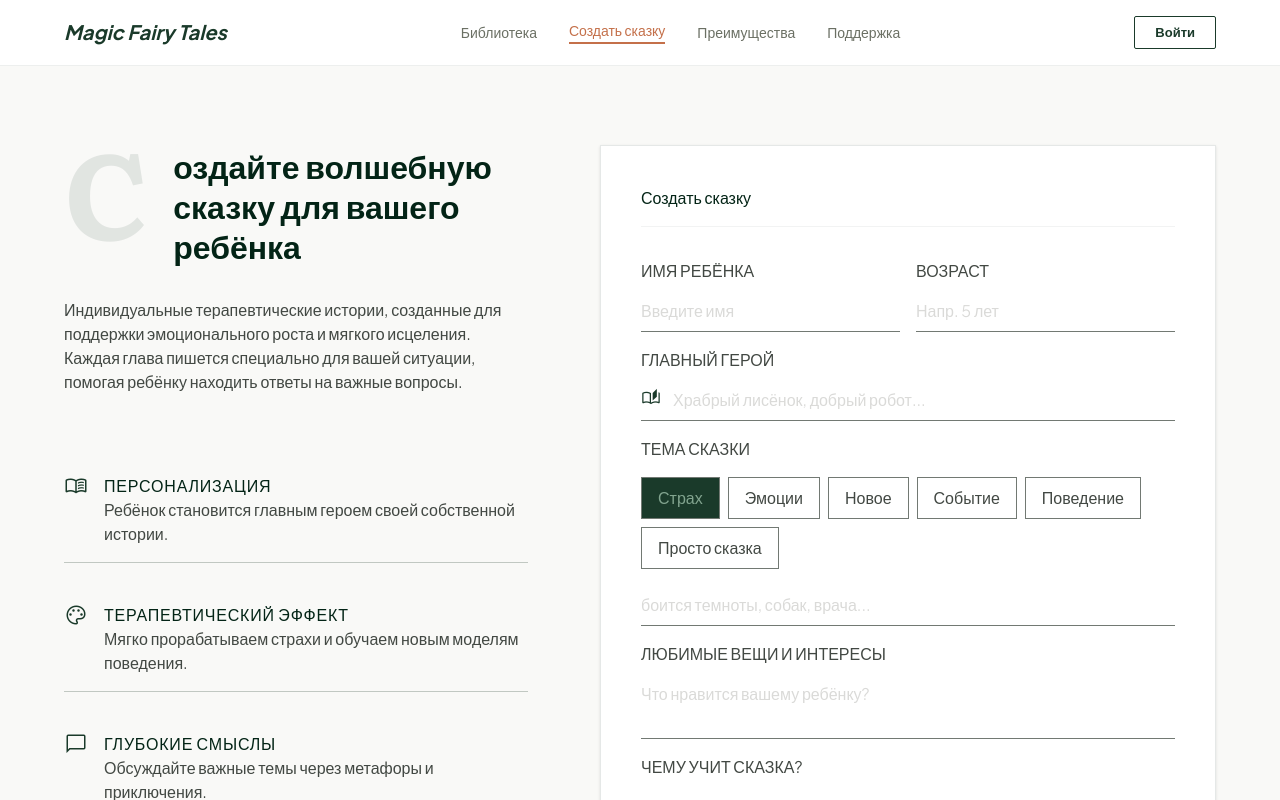
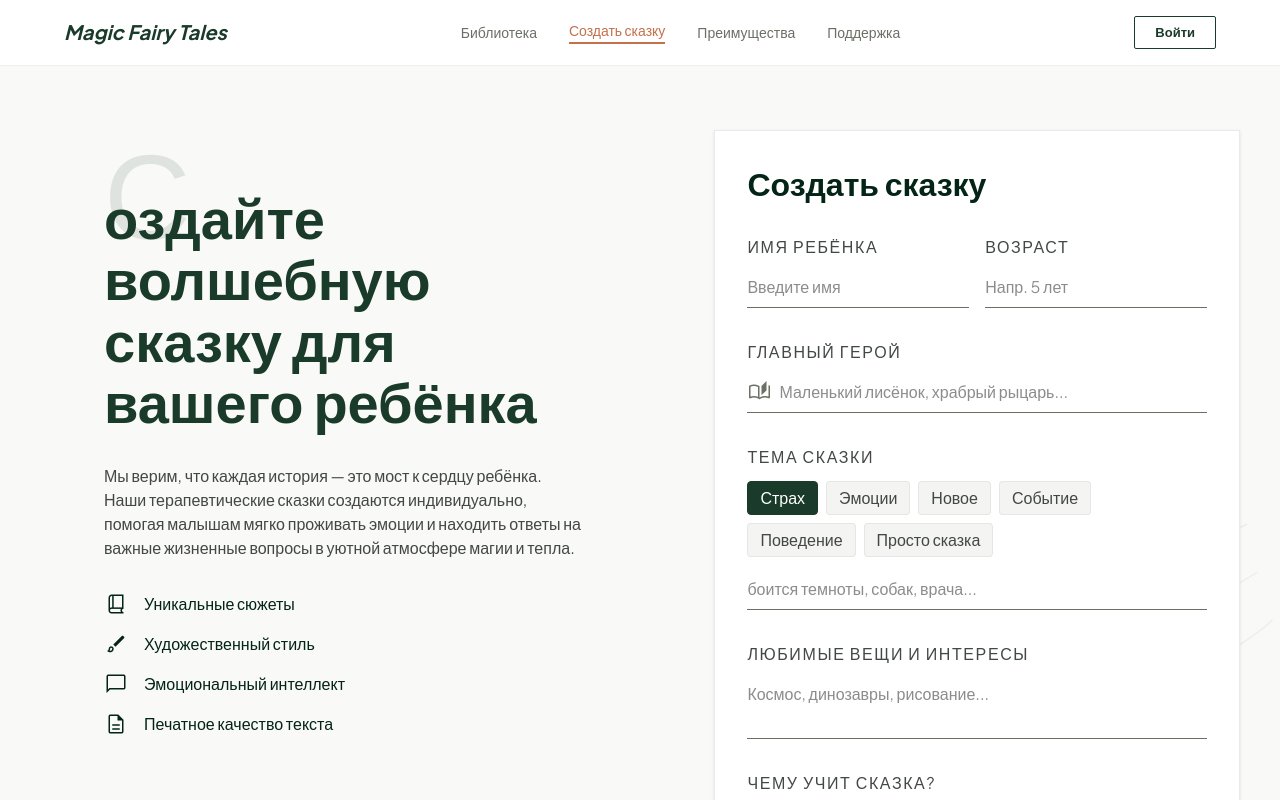
Before and after one commit to GavrilovIgor/fairy-tale-app, a Next.js app: page / in a window 1280 px wide. Shown: the top 800 px of the page. Built offline with nearby package versions, Linux system fonts and the light colour scheme.

Commit message:
auto-sync 2026-05-15 14:26

```diff
--- a/app/page.tsx
+++ b/app/page.tsx
@@ -275,188 +275,195 @@ function CreateForm({onGenerate,isLoading}:{onGenerate:(f:FormData)=>Promise<voi
     setForm(rf); await onGenerate(rf)
   }
 
-  // Exact Stitch input class
-  const inp = "bg-transparent border-t-0 border-x-0 border-b border-outline text-on-surface font-body-md py-2 px-0 placeholder:text-surface-dim transition-colors w-full focus:outline-none focus:border-primary"
+  // Exact Stitch input class from code.html
+  const inp = "bg-transparent border-0 border-b border-[#6b7064] focus:ring-0 focus:border-[#1a3a2a] transition-colors py-2 px-0 w-full focus:outline-none"
+
+  const FEATURES = [
+    ['book_2',      'Уникальные сюжеты'],
+    ['brush',       'Художественный стиль'],
+    ['chat_bubble', 'Эмоциональный интеллект'],
+    ['description', 'Печатное качество текста'],
+  ]
+
+  const CHIP_TYPES = [
+    {id:'fear'       as SituationType, label:'Страх'},
+    {id:'emotion'    as SituationType, label:'Эмоции'},
+    {id:'adaptation' as SituationType, label:'Новое'},
+    {id:'preparation'as SituationType, label:'Событие'},
+    {id:'behavior'   as SituationType, label:'Поведение'},
+    {id:'fun'        as SituationType, label:'Просто сказка'},
+  ]
 
   return (
     <>
-      {/* ── DESKTOP — exact Stitch HTML structure ── */}
-      <main className="hidden md:flex flex-col md:flex-row min-h-screen relative overflow-hidden bg-background">
+      {/* ── DESKTOP — exact code.html structure ── */}
+      <div className="hidden md:block relative">
+        {/* Botanical overlay */}
+        <div className="absolute inset-0 botanical-bg z-0" aria-hidden />
 
-        {/* LEFT COLUMN — exact Stitch */}
-        <section className="w-full md:w-[45%] px-edge-margin-mobile md:pl-edge-margin-desktop md:pr-12 pt-stack-xl pb-stack-xl flex flex-col justify-start z-10">
-          <div className="max-w-xl">
+        <div className="max-w-container-max mx-auto px-edge-margin-desktop py-stack-xl relative z-10">
+          <div className="grid grid-cols-1 lg:grid-cols-[45%_55%] gap-stack-xl items-start">
 
-            {/* Drop cap + heading — exact Stitch split */}
-            <div className="mb-stack-lg" style={{overflow:'hidden'}}>
-              <span style={{
-                float:'left',fontFamily:'Literata, serif',fontSize:120,
-                lineHeight:'100px',paddingRight:24,paddingTop:8,
-                color:'#032416',fontWeight:700,opacity:0.09,
-                userSelect:'none',pointerEvents:'none'
-              }} aria-hidden>С</span>
-              <h1 className="font-headline-lg text-headline-lg text-primary pt-4">
+            {/* LEFT COLUMN — exact code.html */}
+            <div className="flex flex-col">
+              <div className="mb-stack-lg">
+                {/* Drop cap: block, text-[120px], then heading with -mt-16 — exact Stitch */}
+                <span className="font-lora text-[120px] leading-none text-primary/10 select-none block">С</span>
+                <h1 className="font-lora font-bold text-[56px] leading-[1.1] text-[#1a3a2a] -mt-16">
                   оздайте волшебную сказку для вашего ребёнка
                 </h1>
               </div>
 
-            <p className="font-body-lg text-body-lg text-on-surface-variant mb-stack-xl">
-              Индивидуальные терапевтические истории, созданные для поддержки эмоционального роста и мягкого исцеления. Каждая глава пишется специально для вашей ситуации, помогая ребёнку находить ответы на важные вопросы.
+              <p className="font-body-lg text-body-lg text-on-surface-variant mb-stack-lg max-w-[540px]">
+                Мы верим, что каждая история — это мост к сердцу ребёнка. Наши терапевтические сказки создаются индивидуально, помогая малышам мягко проживать эмоции и находить ответы на важные жизненные вопросы в уютной атмосфере магии и тепла.
               </p>
 
-            {/* Feature list — exact Stitch */}
-            <div className="space-y-6">
-              {[
-                ['menu_book',   'Персонализация',        'Ребёнок становится главным героем своей собственной истории.'],
-                ['palette',     'Терапевтический эффект','Мягко прорабатываем страхи и обучаем новым моделям поведения.'],
-                ['chat_bubble', 'Глубокие смыслы',       'Обсуждайте важные темы через метафоры и приключения.'],
-                ['description', 'Печатное качество',     'Текст, оформленный по всем канонам классической верстки.'],
-              ].map(([icon,title,desc],i,arr)=>(
-                <div key={title} className={`flex items-start gap-4 py-4 ${i<arr.length-1?'border-b border-outline-variant':''}`}>
-                  <span className="material-symbols-outlined text-primary-container">{icon}</span>
-                  <div>
-                    <h3 className="font-label-md text-label-md text-primary uppercase tracking-wider">{title}</h3>
-                    <p className="font-body-md text-body-md text-on-surface-variant">{desc}</p>
-                  </div>
+              {/* Feature list — exact code.html: icon + single label, no description */}
+              <div className="space-y-stack-md mb-stack-xl">
+                {FEATURES.map(([icon,label])=>(
+                  <div key={label} className="flex items-center gap-stack-md text-primary">
+                    <span className="material-symbols-outlined">{icon}</span>
+                    <span className="font-label-md text-label-md">{label}</span>
                   </div>
                 ))}
               </div>
 
-            {/* Random link — exact Stitch (secondary = terracotta) */}
-            <div className="mt-stack-lg">
+              {/* Terracotta link — text-secondary */}
               <button type="button" onClick={handleRandom} disabled={isLoading}
-                className="inline-flex items-center gap-2 font-label-md text-label-md text-secondary hover:underline transition-all group cursor-pointer disabled:opacity-40">
+                className="inline-flex items-center gap-2 text-secondary font-bold font-body-md group hover:opacity-80 transition-opacity cursor-pointer disabled:opacity-40">
                 Попробовать случайную сказку
-                <span className="material-symbols-outlined text-[16px] group-hover:translate-x-1 transition-transform">arrow_forward</span>
+                <span className="material-symbols-outlined group-hover:translate-x-1 transition-transform">arrow_forward</span>
               </button>
             </div>
-          </div>
-        </section>
 
-        {/* RIGHT COLUMN — exact Stitch */}
-        <section className="w-full md:w-[55%] px-edge-margin-mobile md:pr-edge-margin-desktop py-stack-xl flex items-center justify-center relative">
-          <div className="bg-surface-container-lowest border border-primary/10 shadow-sm p-stack-lg md:p-10 w-full max-w-2xl relative z-20">
-            <h2 className="font-headline-md text-headline-md text-primary mb-stack-lg border-b border-primary/5 pb-4">
-              Создать сказку
-            </h2>
-            <form onSubmit={async e=>{e.preventDefault();await onGenerate(form)}} className="space-y-stack-md">
+            {/* RIGHT COLUMN — exact code.html */}
+            <div className="lg:pl-stack-xl">
+              <div className="bg-surface-container-lowest border border-primary-container/10 p-stack-lg shadow-sm">
+                <h2 className="font-headline-lg text-headline-lg text-primary mb-stack-lg">Создать сказку</h2>
+                <form onSubmit={async e=>{e.preventDefault();await onGenerate(form)}} className="space-y-stack-lg">
 
-              {/* Name + Age */}
-              <div className="grid grid-cols-1 md:grid-cols-2 gap-stack-md">
+                  {/* Row 1: Name + Age */}
+                  <div className="grid grid-cols-2 gap-stack-md">
                     <div className="flex flex-col gap-2">
-                  <label className="font-label-md text-label-md text-on-surface-variant uppercase">Имя ребёнка</label>
+                      <label className="font-label-md text-label-md text-on-surface-variant uppercase tracking-widest">Имя ребёнка</label>
                       <input value={form.childName} required placeholder="Введите имя" type="text"
-                    onChange={e=>setForm(f=>({...f,childName:e.target.value}))}
-                    className={inp} />
+                        onChange={e=>setForm(f=>({...f,childName:e.target.value}))} className={inp} />
                     </div>
                     <div className="flex flex-col gap-2">
-                  <label className="font-label-md text-label-md text-on-surface-variant uppercase">Возраст</label>
+                      <label className="font-label-md text-label-md text-on-surface-variant uppercase tracking-widest">Возраст</label>
                       <input value={form.age} placeholder="Напр. 5 лет" type="text"
-                    onChange={e=>setForm(f=>({...f,age:e.target.value}))}
-                    className={inp} />
+                        onChange={e=>setForm(f=>({...f,age:e.target.value}))} className={inp} />
                     </div>
                   </div>
 
-              {/* Hero */}
+                  {/* Row 2: Hero */}
                   <div className="flex flex-col gap-2">
-                <label className="font-label-md text-label-md text-on-surface-variant uppercase">Главный герой</label>
+                    <label className="font-label-md text-label-md text-on-surface-variant uppercase tracking-widest">Главный герой</label>
                     <div className="relative">
-                  <span className="absolute left-0 top-2 material-symbols-outlined text-primary-container" style={{fontSize:20}}>auto_stories</span>
-                  <input value={form.hero} required placeholder="Храбрый лисёнок, добрый робот..." type="text"
-                    onChange={e=>setForm(f=>({...f,hero:e.target.value}))}
-                    className={`${inp} pl-8`} />
+                      <span className="absolute left-0 top-1/2 -translate-y-1/2 material-symbols-outlined text-[#6b7064]">auto_stories</span>
+                      <input value={form.hero} required placeholder="Маленький лисёнок, храбрый рыцарь..." type="text"
+                        onChange={e=>setForm(f=>({...f,hero:e.target.value}))} className={`${inp} pl-8`} />
                     </div>
                   </div>
 
-              {/* Theme chips */}
-              <div className="flex flex-col gap-4">
-                <label className="font-label-md text-label-md text-on-surface-variant uppercase">Тема сказки</label>
+                  {/* Row 3: Theme chips — exact code.html */}
+                  <div className="flex flex-col gap-3">
+                    <label className="font-label-md text-label-md text-on-surface-variant uppercase tracking-widest">Тема сказки</label>
                     <div className="flex flex-wrap gap-2">
-                  {SIT_TYPES.map(t=>(
+                      {CHIP_TYPES.map(t=>(
                         <button key={t.id} type="button"
                           onClick={()=>setForm(f=>({...f,situationType:t.id,situation:''}))}
-                      className={`px-4 py-2 border border-outline font-label-md text-caption transition-colors cursor-pointer ${
+                          className={`px-3 py-1 text-caption font-medium rounded-sm transition-colors cursor-pointer ${
                             form.situationType===t.id
-                          ? 'bg-primary-container text-on-primary-container'
-                          : 'text-on-surface-variant hover:border-primary hover:text-primary'
+                              ? 'bg-primary-container text-on-primary border border-primary-container'
+                              : 'bg-surface-container-low text-on-surface-variant border border-outline-variant/30 hover:border-primary'
                           }`}>
                           {t.label}
                         </button>
                       ))}
                     </div>
                     <input value={form.situation} required placeholder={sitType.hint}
-                  onChange={e=>setForm(f=>({...f,situation:e.target.value}))}
-                  className={inp} />
+                      onChange={e=>setForm(f=>({...f,situation:e.target.value}))} className={inp} />
                   </div>
 
-              {/* Favorites — textarea like Stitch */}
+                  {/* Row 4: Favorites — textarea */}
                   <div className="flex flex-col gap-2">
-                <label className="font-label-md text-label-md text-on-surface-variant uppercase">Любимые вещи и интересы</label>
-                <textarea value={form.favorites} placeholder="Что нравится вашему ребёнку?" rows={2}
+                    <label className="font-label-md text-label-md text-on-surface-variant uppercase tracking-widest">Любимые вещи и интересы</label>
+                    <textarea value={form.favorites} placeholder="Космос, динозавры, рисование..." rows={2}
                       onChange={e=>setForm(f=>({...f,favorites:e.target.value}))}
-                  className="bg-transparent border-t-0 border-x-0 border-b border-outline text-on-surface font-body-md py-2 px-0 placeholder:text-surface-dim transition-colors resize-none w-full focus:outline-none focus:border-primary" />
+                      className="bg-transparent border-0 border-b border-[#6b7064] focus:ring-0 focus:border-[#1a3a2a] transition-colors py-2 px-0 resize-none w-full focus:outline-none" />
                   </div>
 
-              {/* Lesson — textarea like Stitch */}
+                  {/* Row 5: Lesson — textarea */}
                   <div className="flex flex-col gap-2">
-                <label className="font-label-md text-label-md text-on-surface-variant uppercase">Чему учит сказка?</label>
-                <textarea value={form.lesson} placeholder="Основной урок или мораль..." rows={2}
+                    <label className="font-label-md text-label-md text-on-surface-variant uppercase tracking-widest">Чему учит сказка?</label>
+                    <textarea value={form.lesson} placeholder="Доброте, дружбе, честности..." rows={2}
                       onChange={e=>setForm(f=>({...f,lesson:e.target.value}))}
-                  className="bg-transparent border-t-0 border-x-0 border-b border-outline text-on-surface font-body-md py-2 px-0 placeholder:text-surface-dim transition-colors resize-none w-full focus:outline-none focus:border-primary" />
+                      className="bg-transparent border-0 border-b border-[#6b7064] focus:ring-0 focus:border-[#1a3a2a] transition-colors py-2 px-0 resize-none w-full focus:outline-none" />
                   </div>
 
-              {/* CTA button — bg-secondary = terracotta, exact Stitch */}
+                  {/* CTA — exact code.html: bg-[#1a3a2a] dark green */}
                   <button type="submit" disabled={isLoading}
-                className="w-full bg-secondary text-on-secondary font-label-md text-label-md py-5 tracking-widest uppercase transition-all hover:opacity-90 active:scale-[0.98] mt-4 cursor-pointer disabled:opacity-50">
+                    className="w-full bg-[#1a3a2a] text-white py-4 font-label-md text-label-md uppercase tracking-[0.2em] hover:opacity-90 transition-all active:scale-[0.98] cursor-pointer disabled:opacity-50">
                     {isLoading ? 'Создаём сказку...' : 'Создать сказку'}
                   </button>
                 </form>
               </div>
-        </section>
-      </main>
+            </div>
+
+          </div>
+        </div>
+      </div>
 
       {/* ── MOBILE — single column ── */}
-      <div className="md:hidden px-edge-margin-mobile pt-stack-lg pb-32 max-w-md mx-auto relative z-10">
-        <div className="botanical-bg" aria-hidden />
+      <div className="md:hidden px-edge-margin-mobile pt-stack-lg pb-32 relative">
+        <div className="absolute inset-0 botanical-bg z-0" aria-hidden />
+        <div className="relative z-10">
+          <div className="mb-stack-lg">
+            <span className="font-lora text-[72px] leading-none text-primary/10 select-none block">С</span>
+            <h1 className="font-lora font-bold text-[32px] leading-[1.2] text-[#1a3a2a] -mt-8">
+              оздайте сказку для вашего ребёнка
+            </h1>
+          </div>
 
-        <section className="mb-stack-lg">
-          <h2 className="font-headline-md text-headline-md text-primary mb-2">Создать сказку</h2>
-          <p className="font-body-md text-body-md text-on-surface-variant">Заполните детали, чтобы соткать волшебство.</p>
-        </section>
+          <p className="font-body-md text-body-md text-on-surface-variant mb-stack-lg">
+            Заполните детали, чтобы соткать волшебство.
+          </p>
 
-        <form onSubmit={async e=>{e.preventDefault();await onGenerate(form)}} className="space-y-stack-md">
+          <div className="bg-surface-container-lowest border border-primary-container/10 p-stack-lg shadow-sm">
+            <form onSubmit={async e=>{e.preventDefault();await onGenerate(form)}} className="space-y-stack-lg">
               <div className="grid grid-cols-2 gap-stack-md">
                 <div className="flex flex-col gap-2">
-              <label className="font-label-md text-label-md text-on-surface-variant uppercase">Имя ребёнка</label>
+                  <label className="font-label-md text-label-md text-on-surface-variant uppercase tracking-widest">Имя</label>
                   <input value={form.childName} required placeholder="Введите имя"
                     onChange={e=>setForm(f=>({...f,childName:e.target.value}))} className={inp} />
                 </div>
                 <div className="flex flex-col gap-2">
-              <label className="font-label-md text-label-md text-on-surface-variant uppercase">Возраст</label>
+                  <label className="font-label-md text-label-md text-on-surface-variant uppercase tracking-widest">Возраст</label>
                   <input value={form.age} placeholder="Лет"
                     onChange={e=>setForm(f=>({...f,age:e.target.value}))} className={inp} />
                 </div>
               </div>
 
               <div className="flex flex-col gap-2">
-            <label className="font-label-md text-label-md text-on-surface-variant uppercase">Главный герой</label>
+                <label className="font-label-md text-label-md text-on-surface-variant uppercase tracking-widest">Главный герой</label>
                 <div className="relative">
-              <span className="absolute left-0 top-2 material-symbols-outlined text-primary-container" style={{fontSize:18}}>auto_stories</span>
+                  <span className="absolute left-0 top-1/2 -translate-y-1/2 material-symbols-outlined text-[#6b7064]">auto_stories</span>
                   <input value={form.hero} required placeholder="Например, смелый котёнок"
-                onChange={e=>setForm(f=>({...f,hero:e.target.value}))} className={`${inp} pl-7`} />
+                    onChange={e=>setForm(f=>({...f,hero:e.target.value}))} className={`${inp} pl-8`} />
                 </div>
               </div>
 
               <div className="flex flex-col gap-3">
-            <label className="font-label-md text-label-md text-on-surface-variant uppercase">Тема сказки</label>
+                <label className="font-label-md text-label-md text-on-surface-variant uppercase tracking-widest">Тема сказки</label>
                 <div className="flex flex-col gap-2">
-              {SIT_TYPES.map(t=>(
+                  {CHIP_TYPES.map(t=>(
                     <button key={t.id} type="button"
                       onClick={()=>setForm(f=>({...f,situationType:t.id,situation:''}))}
-                  className={`px-4 py-2 border border-outline font-label-md text-caption transition-colors cursor-pointer text-left ${
+                      className={`px-3 py-2 text-caption font-medium rounded-sm text-left transition-colors cursor-pointer ${
                         form.situationType===t.id
-                      ? 'bg-primary-container text-on-primary-container'
-                      : 'text-on-surface-variant'
+                          ? 'bg-primary-container text-on-primary border border-primary-container'
+                          : 'bg-surface-container-low text-on-surface-variant border border-outline-variant/30'
                       }`}>
                       {t.label}
                     </button>
@@ -467,33 +474,35 @@ function CreateForm({onGenerate,isLoading}:{onGenerate:(f:FormData)=>Promise<voi
               </div>
 
               <div className="flex flex-col gap-2">
-            <label className="font-label-md text-label-md text-on-surface-variant uppercase">Любимые вещи</label>
+                <label className="font-label-md text-label-md text-on-surface-variant uppercase tracking-widest">Любимые вещи</label>
                 <input value={form.favorites} placeholder="Космос, динозавры, рисование..."
                   onChange={e=>setForm(f=>({...f,favorites:e.target.value}))} className={inp} />
               </div>
 
               <div className="flex flex-col gap-2">
-            <label className="font-label-md text-label-md text-on-surface-variant uppercase">Чему учит сказка?</label>
+                <label className="font-label-md text-label-md text-on-surface-variant uppercase tracking-widest">Чему учит сказка?</label>
                 <input value={form.lesson} placeholder="Доброте, дружбе..."
                   onChange={e=>setForm(f=>({...f,lesson:e.target.value}))} className={inp} />
               </div>
 
               <button type="submit" disabled={isLoading}
-            className="w-full bg-secondary text-on-secondary font-label-md text-label-md py-5 tracking-widest uppercase transition-all hover:opacity-90 active:scale-[0.98] mt-4 cursor-pointer disabled:opacity-50">
+                className="w-full bg-[#1a3a2a] text-white py-4 font-label-md text-label-md uppercase tracking-[0.2em] hover:opacity-90 active:scale-[0.98] cursor-pointer disabled:opacity-50">
                 {isLoading ? 'Создаём...' : 'Создать сказку'}
               </button>
             </form>
+          </div>
 
           <button type="button" onClick={handleRandom} disabled={isLoading}
-          className="mt-stack-md w-full inline-flex items-center justify-center gap-2 font-label-md text-label-md text-secondary cursor-pointer hover:underline disabled:opacity-40">
-          <span className="material-symbols-outlined text-[16px]">shuffle</span>
+            className="mt-stack-lg inline-flex items-center gap-2 text-secondary font-bold font-body-md hover:opacity-80 transition-opacity cursor-pointer disabled:opacity-40">
             Попробовать случайную сказку
+            <span className="material-symbols-outlined">arrow_forward</span>
           </button>
 
-        <div className="mt-stack-lg text-center py-stack-lg border-t border-outline-variant">
-          <p className="font-headline-md text-display-lg-mobile text-secondary italic leading-snug">
+          <div className="mt-stack-xl text-center">
+            <p className="font-lora italic text-[22px] leading-snug text-secondary">
               &ldquo;Каждая сказка — это мостик к сердцу ребёнка.&rdquo;
             </p>
+          </div>
         </div>
       </div>
     </>
```
Lines whose indentation alone changed are shown as unchanged.
